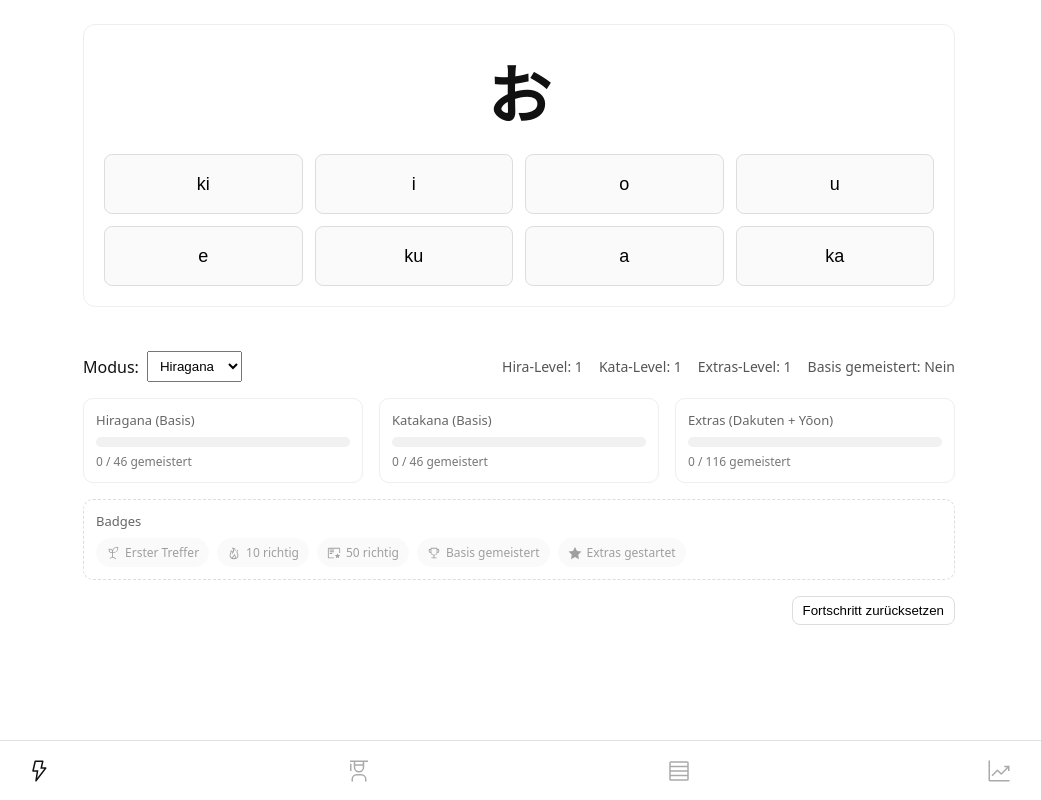
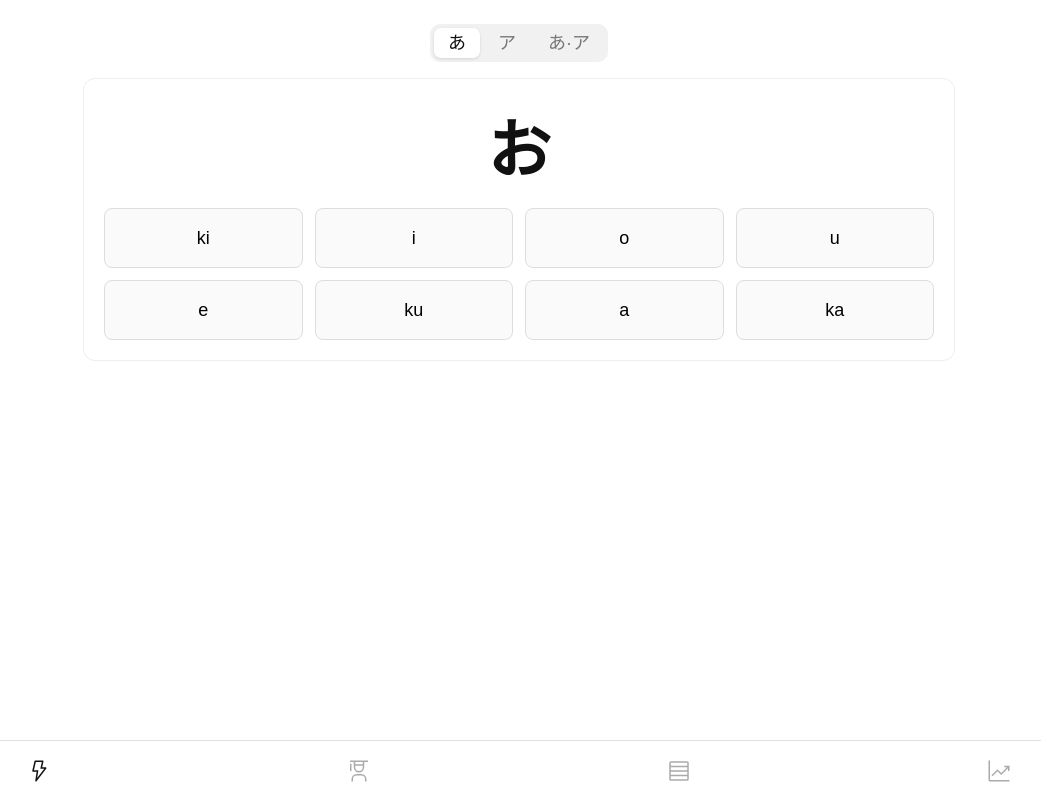
Before and after one commit to dkl3in/kana-trainer, a Vue app: page / in a window 1280 px wide. Shown: the whole page, without its empty margins (121-1162 px from the left). Built offline with nearby package versions, Linux system fonts and the light colour scheme.

Commit message:
better kana toggle

```diff
--- a/src/App.vue
+++ b/src/App.vue
@@ -2,6 +2,14 @@
   <div class="app">
     <!-- QUIZ -->
     <template v-if="view === 'quiz'">
+      <div class="mode-tabs-wrap" v-if="!blockFocusIds">
+        <div class="mode-tabs">
+          <button class="mode-tabs__btn" :class="{ 'mode-tabs__btn--active': mode === 'hiragana' }" @click="mode = 'hiragana'">あ</button>
+          <button class="mode-tabs__btn" :class="{ 'mode-tabs__btn--active': mode === 'katakana' }" @click="mode = 'katakana'">ア</button>
+          <button class="mode-tabs__btn" :class="{ 'mode-tabs__btn--active': mode === 'mixed' }" @click="mode = 'mixed'">あ·ア</button>
+        </div>
+      </div>
+
       <main class="quiz">
         <div class="block-mode-banner" v-if="blockFocusIds">
           <span class="block-mode-banner__label">Block-Modus: {{ blockLabel }}</span>
@@ -46,23 +54,18 @@
         </div>
       </main>
 
-      <div class="quiz__settings">
-        <div class="app__controls">
-          <label class="app__control">
-            Modus:
-            <select v-model="mode" class="app__select">
-              <option value="hiragana">Hiragana</option>
-              <option value="katakana">Katakana</option>
-              <option value="mixed">Gemischt</option>
-            </select>
-          </label>
+
+    </template>
+
+    <!-- STATS -->
+    <section class="stats" v-if="view === 'stats'">
+      <h2 class="stats__title">Statistik</h2>
 
       <div class="app__status">
         <span>Hira-Level: {{ hiraLevel + 1 }}</span>
         <span>Kata-Level: {{ kataLevel + 1 }}</span>
         <span>Extras-Level: {{ extraLevel + 1 }}</span>
         <span>Basis gemeistert: {{ baseMastered ? 'Ja' : 'Nein' }}</span>
-          </div>
       </div>
 
       <div class="progress">
@@ -91,24 +94,6 @@
         </div>
       </div>
 
-        <div class="badges">
-          <div class="badges__title">Badges</div>
-          <div class="badges__list">
-            <span v-for="b in badges" :key="b.id" class="badges__item" :class="b.unlocked && 'badges__item--on'">
-              <Icon :icon="b.icon" class="badges__icon" /> {{ b.title }}
-            </span>
-          </div>
-        </div>
-
-        <div class="app__actions">
-          <button class="app__reset" @click="resetProgress">Fortschritt zurücksetzen</button>
-        </div>
-      </div>
-    </template>
-
-    <!-- STATS -->
-    <section class="stats" v-if="view === 'stats'">
-      <h2 class="stats__title">Statistik</h2>
       <p class="stats__subtitle">Zeichen mit Fehlern (absteigend)</p>
 
       <div class="stats__list">
@@ -135,7 +120,35 @@
           <Icon icon="carbon:checkmark-outline" class="stats__empty-icon" /> Noch keine Fehler
         </div>
       </div>
+
+      <div class="badges">
+        <div class="badges__title">Badges</div>
+        <div class="badges__list">
+          <span v-for="b in badges" :key="b.id" class="badges__item" :class="b.unlocked && 'badges__item--on'">
+            <Icon :icon="b.icon" class="badges__icon" /> {{ b.title }}
+          </span>
+        </div>
+      </div>
+
+      <div class="app__actions">
+        <button class="app__reset" @click="showResetConfirm = true">Fortschritt zurücksetzen</button>
+      </div>
     </section>
+
+    <!-- Reset Confirmation Overlay -->
+    <Teleport to="body">
+      <div v-if="showResetConfirm" class="reset-overlay" @click.self="showResetConfirm = false">
+        <div class="reset-dialog">
+          <div class="reset-dialog__icon"><Icon icon="carbon:warning-filled" /></div>
+          <h3 class="reset-dialog__title">Fortschritt wirklich zurücksetzen?</h3>
+          <p class="reset-dialog__text">Alle Lernfortschritte, Statistiken und Streaks werden <strong>unwiderruflich gelöscht</strong>. Diese Aktion kann nicht rückgängig gemacht werden.</p>
+          <div class="reset-dialog__actions">
+            <button class="reset-dialog__cancel" @click="showResetConfirm = false">Abbrechen</button>
+            <button class="reset-dialog__confirm" @click="resetProgress">Ja, alles löschen</button>
+          </div>
+        </div>
+      </div>
+    </Teleport>
 
     <!-- LEARN -->
     <section class="learn-view" v-if="view === 'learn'">
@@ -454,7 +467,10 @@ function loadProgress() {
   }
 }
 
+const showResetConfirm = ref(false)
+
 function resetProgress() {
+  showResetConfirm.value = false
   localStorage.removeItem(STORAGE_KEY)
   allItems.forEach(i => {
     i.correct = 0
--- a/src/components/LearnView.vue
+++ b/src/components/LearnView.vue
@@ -2,17 +2,11 @@
   <div class="learn">
     <!-- Controls -->
     <div class="learn__controls">
-      <div class="learn__toggle-group">
-        <button
-          class="learn__toggle"
-          :class="{ 'learn__toggle--active': script === 'hiragana' }"
-          @click="script = 'hiragana'"
-        >Hiragana</button>
-        <button
-          class="learn__toggle"
-          :class="{ 'learn__toggle--active': script === 'katakana' }"
-          @click="script = 'katakana'"
-        >Katakana</button>
+      <div class="mode-tabs-wrap">
+        <div class="mode-tabs">
+          <button class="mode-tabs__btn" :class="{ 'mode-tabs__btn--active': script === 'hiragana' }" @click="script = 'hiragana'">あ</button>
+          <button class="mode-tabs__btn" :class="{ 'mode-tabs__btn--active': script === 'katakana' }" @click="script = 'katakana'">ア</button>
+        </div>
       </div>
       <div class="learn__toggle-group">
         <button
--- a/src/components/OverviewView.vue
+++ b/src/components/OverviewView.vue
@@ -1,16 +1,10 @@
 <template>
   <div class="overview">
-    <div class="overview__controls">
-      <button
-        class="learn__toggle"
-        :class="{ 'learn__toggle--active': script === 'hiragana' }"
-        @click="script = 'hiragana'"
-      >Hiragana</button>
-      <button
-        class="learn__toggle"
-        :class="{ 'learn__toggle--active': script === 'katakana' }"
-        @click="script = 'katakana'"
-      >Katakana</button>
+    <div class="overview__controls mode-tabs-wrap">
+      <div class="mode-tabs">
+        <button class="mode-tabs__btn" :class="{ 'mode-tabs__btn--active': script === 'hiragana' }" @click="script = 'hiragana'">あ</button>
+        <button class="mode-tabs__btn" :class="{ 'mode-tabs__btn--active': script === 'katakana' }" @click="script = 'katakana'">ア</button>
+      </div>
     </div>
 
     <!-- Gojūon table -->
--- a/src/style.css
+++ b/src/style.css
@@ -55,29 +55,41 @@ body {
 }
 
 /* ---- Controls ---- */
-.quiz__settings {
-  display: flex;
-  flex-direction: column;
-  gap: 16px;
-  margin-top: 44px;
+/* ---- Mode Tabs ---- */
+.mode-tabs {
+  display: inline-flex;
+  gap: 4px;
+  background: #f1f1f1;
+  border-radius: 10px;
+  padding: 4px;
+  margin-bottom: 16px;
 }
 
-.app__controls {
-  display: flex;
-  justify-content: space-between;
-  gap: 16px;
-  align-items: center;
-  flex-wrap: wrap;
+.mode-tabs-wrap {
+  text-align: center;
+  margin-bottom: 0;
 }
 
-.app__control {
-  display: flex;
-  gap: 8px;
-  align-items: center;
+.mode-tabs__btn {
+  border: none;
+  background: transparent;
+  border-radius: 7px;
+  padding: 6px 14px;
+  font-size: 18px;
+  cursor: pointer;
+  color: #777;
+  transition: background 0.15s, color 0.15s;
+  line-height: 1;
 }
 
-.app__select {
-  padding: 6px 8px;
+.mode-tabs__btn:hover {
+  color: #333;
+}
+
+.mode-tabs__btn--active {
+  background: #fff;
+  color: #111;
+  box-shadow: 0 1px 3px rgba(0,0,0,.12);
 }
 
 .app__status {
@@ -187,6 +199,87 @@ body {
   border: 1px solid #ddd;
   background: #fff;
   cursor: pointer;
+}
+
+/* ---- Reset Confirmation Dialog ---- */
+.reset-overlay {
+  position: fixed;
+  inset: 0;
+  z-index: 300;
+  background: rgba(0, 0, 0, 0.55);
+  display: flex;
+  align-items: center;
+  justify-content: center;
+  padding: 24px;
+  animation: zoom-fade-in 0.18s ease;
+}
+
+.reset-dialog {
+  background: #fff;
+  border-radius: 16px;
+  padding: 28px 24px 24px;
+  max-width: 340px;
+  width: 100%;
+  display: flex;
+  flex-direction: column;
+  gap: 14px;
+  box-shadow: 0 8px 32px rgba(0,0,0,0.2);
+}
+
+.reset-dialog__icon {
+  font-size: 36px;
+  color: #e53e3e;
+  text-align: center;
+}
+
+.reset-dialog__title {
+  margin: 0;
+  font-size: 17px;
+  text-align: center;
+}
+
+.reset-dialog__text {
+  margin: 0;
+  font-size: 14px;
+  color: #555;
+  line-height: 1.5;
+  text-align: center;
+}
+
+.reset-dialog__actions {
+  display: flex;
+  gap: 10px;
+  margin-top: 4px;
+}
+
+.reset-dialog__cancel {
+  flex: 1;
+  padding: 10px;
+  border-radius: 10px;
+  border: 1px solid #ddd;
+  background: #f5f5f5;
+  font-size: 14px;
+  cursor: pointer;
+}
+
+.reset-dialog__cancel:hover {
+  background: #eee;
+}
+
+.reset-dialog__confirm {
+  flex: 1;
+  padding: 10px;
+  border-radius: 10px;
+  border: none;
+  background: #e53e3e;
+  color: #fff;
+  font-size: 14px;
+  font-weight: 600;
+  cursor: pointer;
+}
+
+.reset-dialog__confirm:hover {
+  background: #c53030;
 }
 
 /* ---- Quiz ---- */
@@ -314,14 +407,17 @@ body {
 /* ---- Stats ---- */
 .stats {
   margin-top: 12px;
+  display: flex;
+  flex-direction: column;
+  gap: 24px;
 }
 
 .stats__title {
-  margin: 0 0 6px;
+  margin: 0;
 }
 
 .stats__subtitle {
-  margin: 0 0 12px;
+  margin: 0;
   color: #666;
   font-size: 13px;
 }
@@ -473,6 +569,7 @@ body {
   gap: 12px;
   flex-wrap: wrap;
   align-items: center;
+  justify-content: center;
 }
 
 .learn__toggle-group {
@@ -639,10 +736,7 @@ body {
 
 .overview__controls {
   display: flex;
-  border: 1px solid #ddd;
-  border-radius: 8px;
-  overflow: hidden;
-  align-self: flex-start;
+  justify-content: center;
 }
 
 .overview__section-title {
```
Lines whose indentation alone changed are shown as unchanged.
